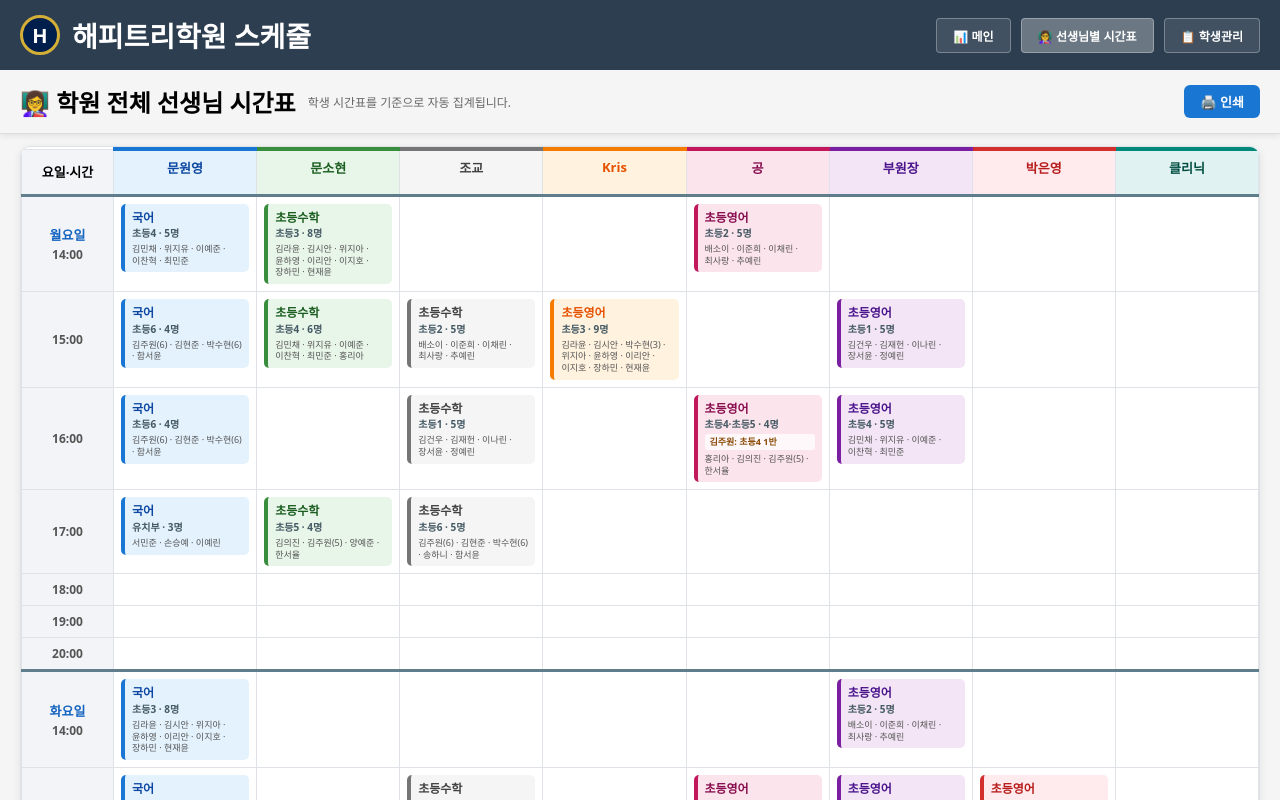
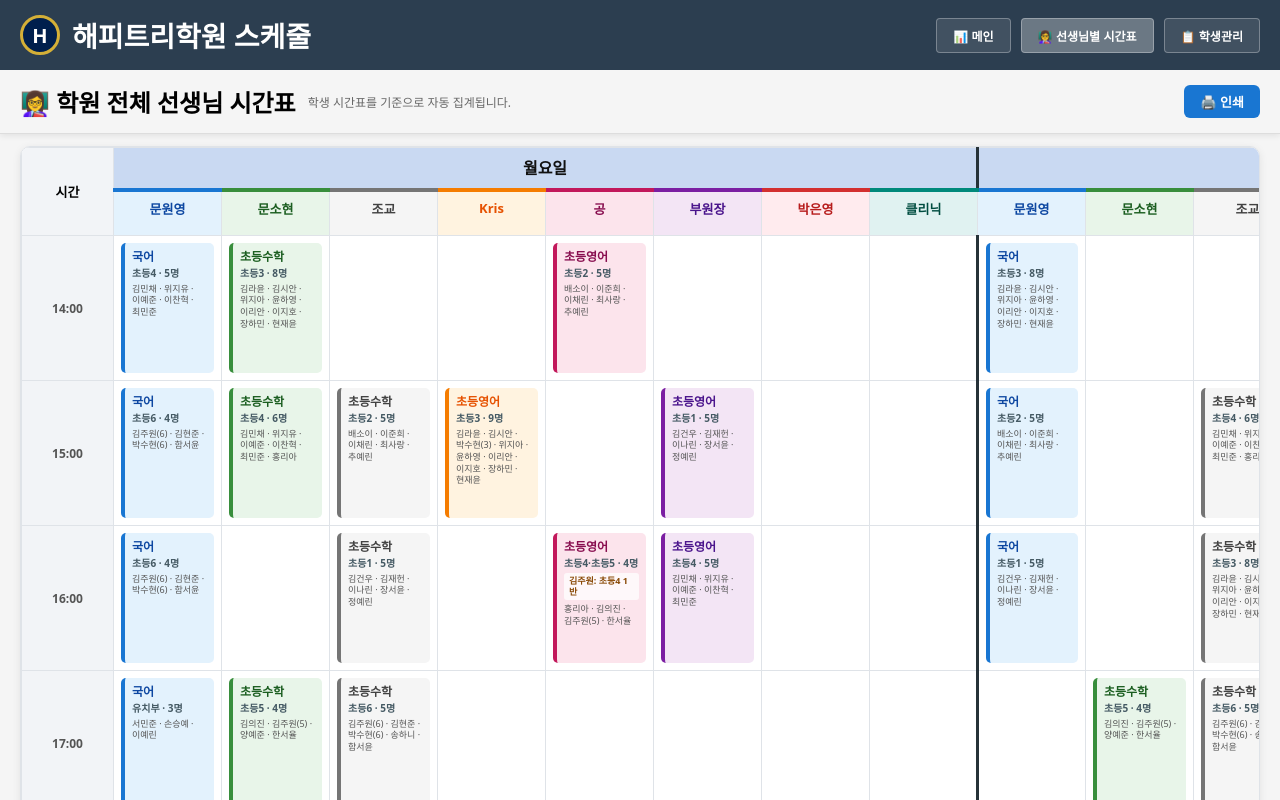
Before and after one commit to choiyoonmi/ht-schedule, a React (Vite) app: page / in a window 1280 px wide. Both pictures are taken after a click on the button "👩‍🏫 선생님별 시간표". Built offline with nearby package versions, Linux system fonts and the light colour scheme.

Commit message:
선생님 시간표를 요일 묶음형 전체 표로 변경
월~금을 가로 묶음으로 배치하고 각 요일 아래 전체 선생님을 표시하는 엑셀형 시간표를 적용합니다.

```diff
--- a/src/App.css
+++ b/src/App.css
@@ -30,8 +30,8 @@ code {
 }
 
 .teacher-overview-table {
-  width: 100%;
-  min-width: 1180px;
+  width: max-content;
+  min-width: 100%;
   border-collapse: collapse;
   table-layout: fixed;
 }
@@ -52,12 +52,33 @@ code {
   text-align: center;
 }
 
+.teacher-overview-table thead tr:nth-child(2) th {
+  top: 42px;
+}
+
+.teacher-day-heading {
+  height: 42px !important;
+  background: #c9d9f2;
+  border-right: 3px solid #263238 !important;
+  color: #111;
+  font-size: 16px !important;
+}
+
+.teacher-name-heading {
+  width: 108px;
+  min-width: 108px;
+  max-width: 108px;
+}
+
 .teacher-overview-slot {
   width: 92px;
   min-width: 92px;
   background: #f2f4f7;
   text-align: center;
   vertical-align: middle !important;
+  position: sticky;
+  left: 0;
+  z-index: 6;
 }
 
 .teacher-overview-slot strong,
@@ -76,8 +97,16 @@ code {
   font-size: 12px;
 }
 
-.teacher-day-start > * {
-  border-top: 3px solid #607d8b !important;
+.teacher-sheet-cell {
+  width: 108px;
+  min-width: 108px;
+  max-width: 108px;
+  height: 145px;
+  background: #fff;
+}
+
+.teacher-sheet-cell:nth-child(8n + 1) {
+  border-right: 3px solid #263238;
 }
 
 .teacher-class-card {
@@ -86,6 +115,7 @@ code {
   padding: 6px 7px;
   margin-bottom: 5px;
   line-height: 1.3;
+  min-height: 100%;
 }
 
 .teacher-class-card:last-child {
--- a/src/App.tsx
+++ b/src/App.tsx
@@ -466,24 +466,26 @@ function App() {
             <table className="teacher-overview-table">
               <thead>
                 <tr>
-                  <th className="teacher-overview-slot">요일·시간</th>
-                  {teacherNames.map(name => {
+                  <th className="teacher-overview-slot" rowSpan={2}>시간</th>
+                  {DAYS.map(day => <th key={day} className="teacher-day-heading" colSpan={teacherNames.length}>{day}요일</th>)}
+                </tr>
+                <tr>
+                  {DAYS.flatMap(day => teacherNames.map(name => {
                     const color = TEACHER_COLORS[name] || { bg: '#F5F5F5', border: '#999', text: '#333' };
-                    return <th key={name} style={{background: color.bg, color: color.text, borderTop: `4px solid ${color.border}`}}>{name}</th>;
-                  })}
+                    return <th key={`${day}-${name}`} className="teacher-name-heading" style={{background: color.bg, color: color.text, borderTop: `4px solid ${color.border}`}}>{name}</th>;
+                  }))}
                 </tr>
               </thead>
               <tbody>
-                {DAYS.flatMap(day => Array.from({length: 7}, (_, index) => 14 + index).map((hour, index) => (
-                  <tr key={`${day}-${hour}`} className={index === 0 ? 'teacher-day-start' : undefined}>
+                {Array.from({length: 7}, (_, index) => 14 + index).map(hour => (
+                  <tr key={hour}>
                     <th className="teacher-overview-slot">
-                      {index === 0 && <strong>{day}요일</strong>}
                       <span>{hour}:00</span>
                     </th>
-                    {teacherNames.map(name => {
+                    {DAYS.flatMap(day => teacherNames.map(name => {
                       const summaries = teacherSchedule.summarize(teacherSchedule.overview[day][hour][name]);
                       return (
-                        <td key={name}>
+                        <td key={`${day}-${name}`} className="teacher-sheet-cell">
                           {summaries.map(summary => {
                             const color = TEACHER_COLORS[name] || { bg: '#F5F5F5', border: '#999', text: '#333' };
                             return (
@@ -497,9 +499,9 @@ function App() {
                           })}
                         </td>
                       );
-                    })}
+                    }))}
                   </tr>
-                )))}
+                ))}
               </tbody>
             </table>
           </div>
```
